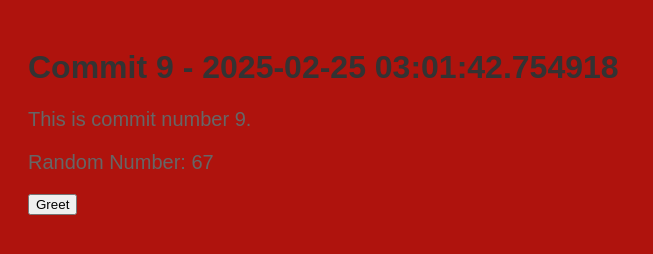
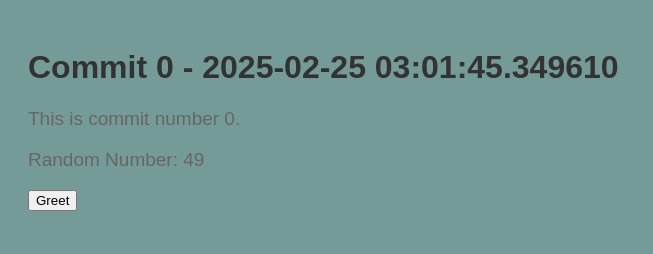
Before and after one commit to legbald0d/myrep-repo-20250225030139, a plain HTML site: page index.html in a window 1280 px wide. Shown: the whole page, without its empty margins (0-653 px from the left). Drawn offline with Linux system fonts and the light colour scheme.

Commit message:
📝 Commit 0 with HTML, CSS, and JS

```diff
--- a/index.html
+++ b/index.html
@@ -2,13 +2,13 @@
     <!DOCTYPE html>
     <html>
     <head>
-        <title>Commit 9 - 2025-02-25 03:01:42.754918</title>
+        <title>Commit 0 - 2025-02-25 03:01:45.349610</title>
         <link rel="stylesheet" href="style.css">
     </head>
     <body>
-        <h1>Commit 9 - 2025-02-25 03:01:42.754918</h1>
-        <p>This is commit number 9.</p>
-        <p>Random Number: 67</p>
+        <h1>Commit 0 - 2025-02-25 03:01:45.349610</h1>
+        <p>This is commit number 0.</p>
+        <p>Random Number: 49</p>
         <button onclick="greet()">Greet</button>
         <script src="script.js"></script>
     </body>
--- a/script.js
+++ b/script.js
@@ -2,4 +2,4 @@
     function greet() {
         alert('Hello from commit ' + commitNumber + '!');
     }
-    var commitNumber = 9;
+    var commitNumber = 0;
--- a/style.css
+++ b/style.css
@@ -1,7 +1,7 @@
 
     body {
         font-family: Arial, sans-serif;
-        background-color: #af130d;
+        background-color: #759b98;
         padding: 20px;
     }
     h1 {
@@ -9,5 +9,5 @@
     }
     p {
         color: #666;
-        font-size: 20px;
+        font-size: 19px;
     }
```
